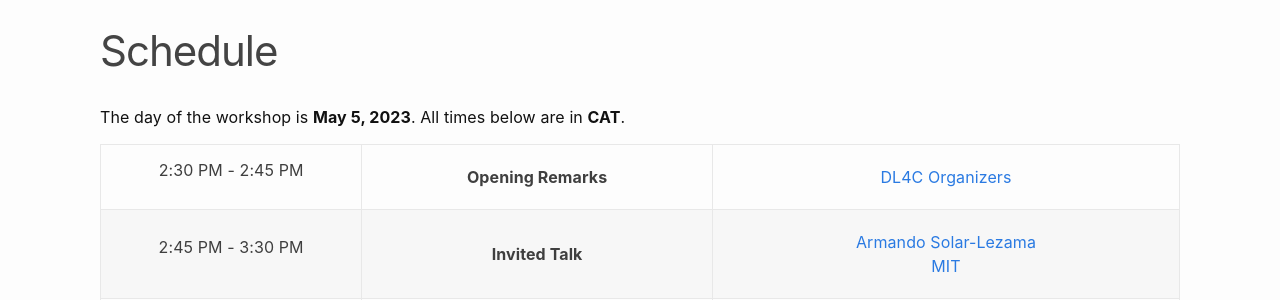
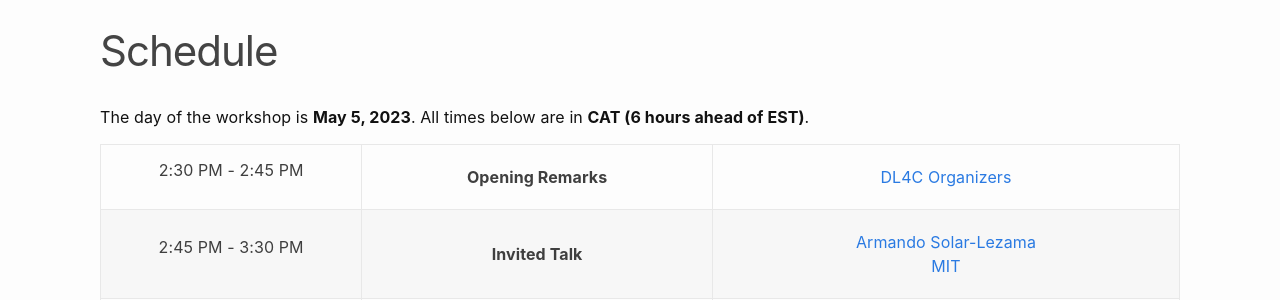
Before and after one commit to SivilTaram/dl4c.github.io, a Jekyll site: the page built from schedule.md, in a window 1280 px wide. Shown: the part 183-483 px from the top of the page. Built offline with Jekyll 4.4.1, drawn with Linux system fonts in a browser that asks for light colours.

Commit message:
Schedule

```diff
--- a/_layouts/schedule.html
+++ b/_layouts/schedule.html
@@ -7,7 +7,7 @@ layout: default
   <header class="post-header">
     <h1 class="post-title">{{ page.title | escape }}</h1>
   </header>
-  <p>The day of the workshop is <b>May 5, 2023</b>. All times below are in <b>CAT</b>.</p>
+  <p>The day of the workshop is <b>May 5, 2023</b>. All times below are in <b>CAT (6 hours ahead of EST)</b>.</p>
   <div class = "post-content">
 	  <table>
 
```
